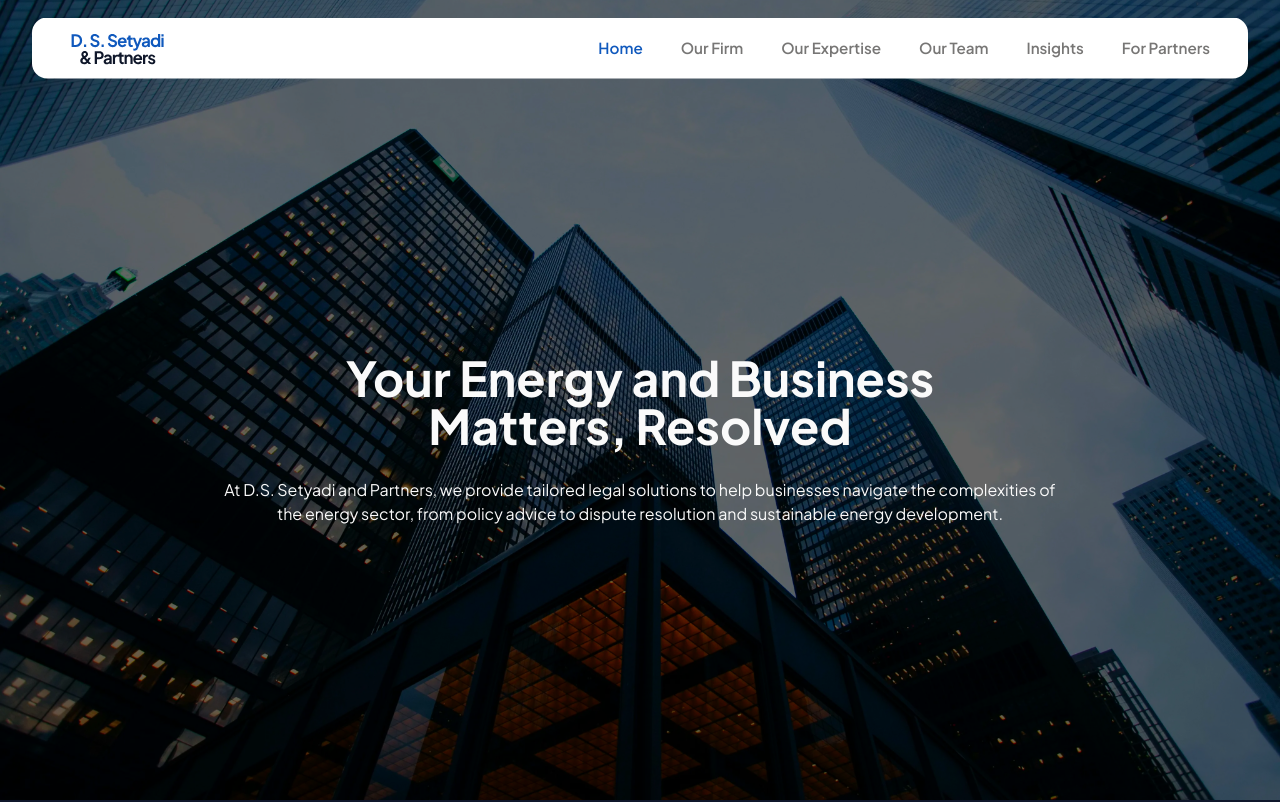
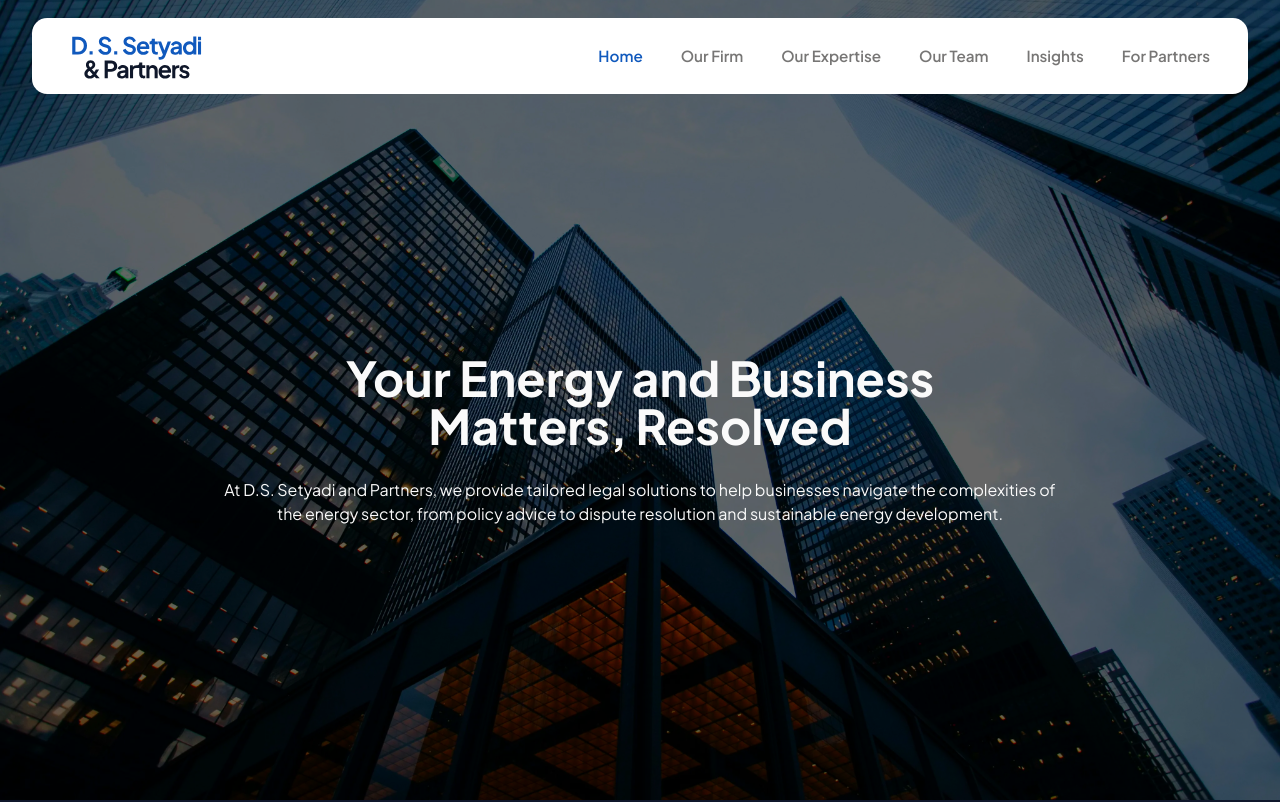
Before and after one commit to setyadi-law-firm/setyadi-fe, a Next.js app: page / in a window 1280 px wide. Shown: the top 802 px of the page. Built offline with nearby package versions, Linux system fonts and the light colour scheme; no server answers.

Commit message:
feat: bigger logo

```diff
--- a/src/components/core/bases/layouts/navbar/elements/destopNavbar.tsx
+++ b/src/components/core/bases/layouts/navbar/elements/destopNavbar.tsx
@@ -48,17 +48,17 @@ export const DesktopNavbar = () => {
 
   return (
     <nav
-      className={`sticky h-16 w-full flex items-center px-10 py-3 gap-4 justify-between transition-all duration-1000 z-50 -mb-20 overflow-x-clip left-4 right-0 scale-95 rounded-2xl ${
+      className={`sticky h-20 w-full flex items-center px-10 py-3 gap-4 justify-between transition-all duration-1000 z-50 -mb-20 overflow-x-clip left-4 right-0 scale-95 rounded-2xl ${
         isScrolledPastScreenHeight
           ? "top-4 fixed bg-white bg-opacity-0"
-          : "mt-4 -top-36 bg-white bg-opacity-0"
+          : "-top-36 bg-white bg-opacity-0 translate-y-4"
       }`}
     >
       <Image
         src={Assets.logo}
         alt="Logo"
-        width={100}
-        height={100}
+        width={140}
+        height={140}
         className=""
       />
       <div className="flex w-fit items-center relative gap-10">
```
